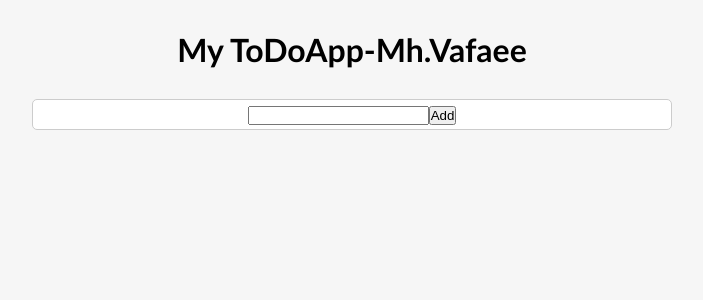
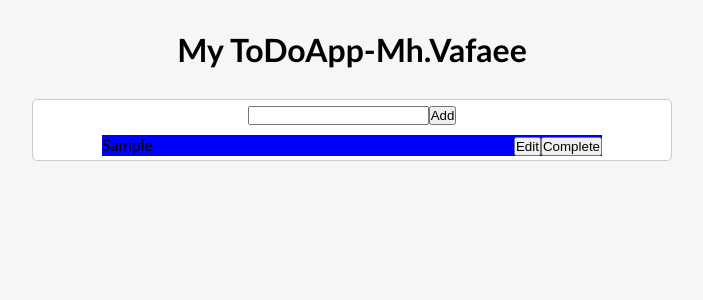
Before and after one commit to vafa2020/toDoListApp, a React (Create React App) app: page / in a window 1280 px wide. Both pictures are taken after typing "Sample" into the empty fields and a click on the button "Add". Shown: the top 300 px of the page, without its empty margins (288-991 px from the left). Built offline with nearby package versions, Linux system fonts and the light colour scheme.

Commit message:
the map todos in todolistComponent

```diff
--- a/src/app/component/ToDoApp/ToDoApp.module.css
+++ b/src/app/component/ToDoApp/ToDoApp.module.css
@@ -1,6 +1,7 @@
 .Container {
     display: flex;
-    justify-content: center;
+    flex-direction: column;
+    align-items: center;
     width: 40rem;
     background-color: #fff;
     border: 1px solid #ccc;
--- a/src/app/component/ToDoList/ToDoList.js
+++ b/src/app/component/ToDoList/ToDoList.js
@@ -7,12 +7,19 @@ const ToDoList = ({ todos }) => {
   // }, [list]);
   return (
     <div className={classes.ToDoList}>
-      {list.map((item) => {
-        console.log(item);
-        <ul key={item.id}>
-          <li>item.value</li>
-        </ul>;
-      })}
+      {todos.map((item) => (
+        <div className={classes.todo}>
+          <div>
+            <ul className={classes.items} key={item.id}>
+              <li className={classes.item}>{item.value}</li>
+            </ul>
+          </div>
+          <div>
+            <button>Edit</button>
+            <button>Complete</button>
+          </div>
+        </div>
+      ))}
     </div>
   );
 };
--- a/src/app/component/ToDoList/ToDoList.module.css
+++ b/src/app/component/ToDoList/ToDoList.module.css
@@ -1,3 +1,18 @@
 .ToDoList{
+    margin-top: 10px;
+  display: flex;
+  flex-direction: column;
+  background-color: blue;
+width: 500px;
+}
+.items{
+list-style: none;
+}
+
+.item{
 
 }
+.todo{
+    display: flex;
+    justify-content: space-between;
+}
```
